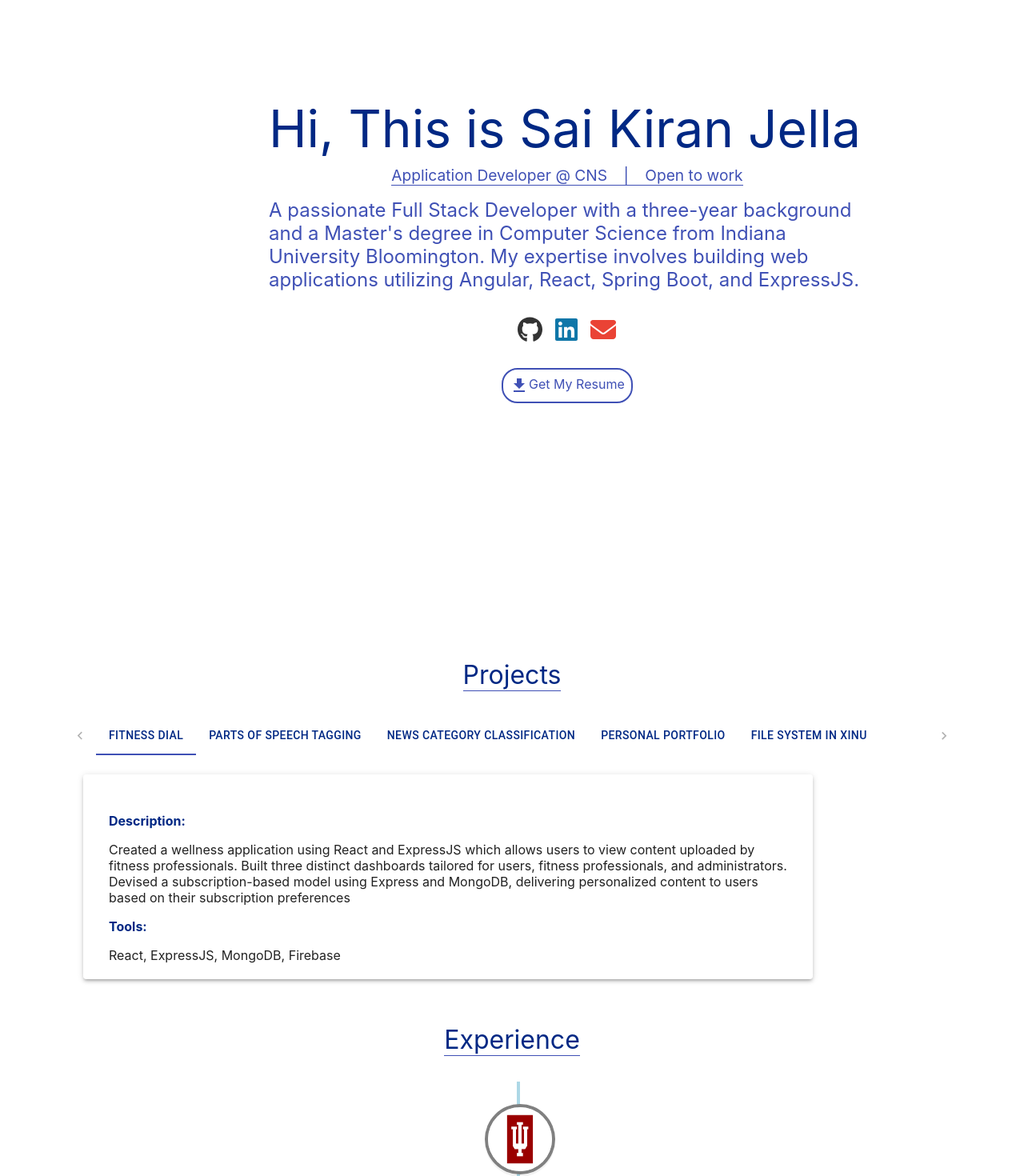
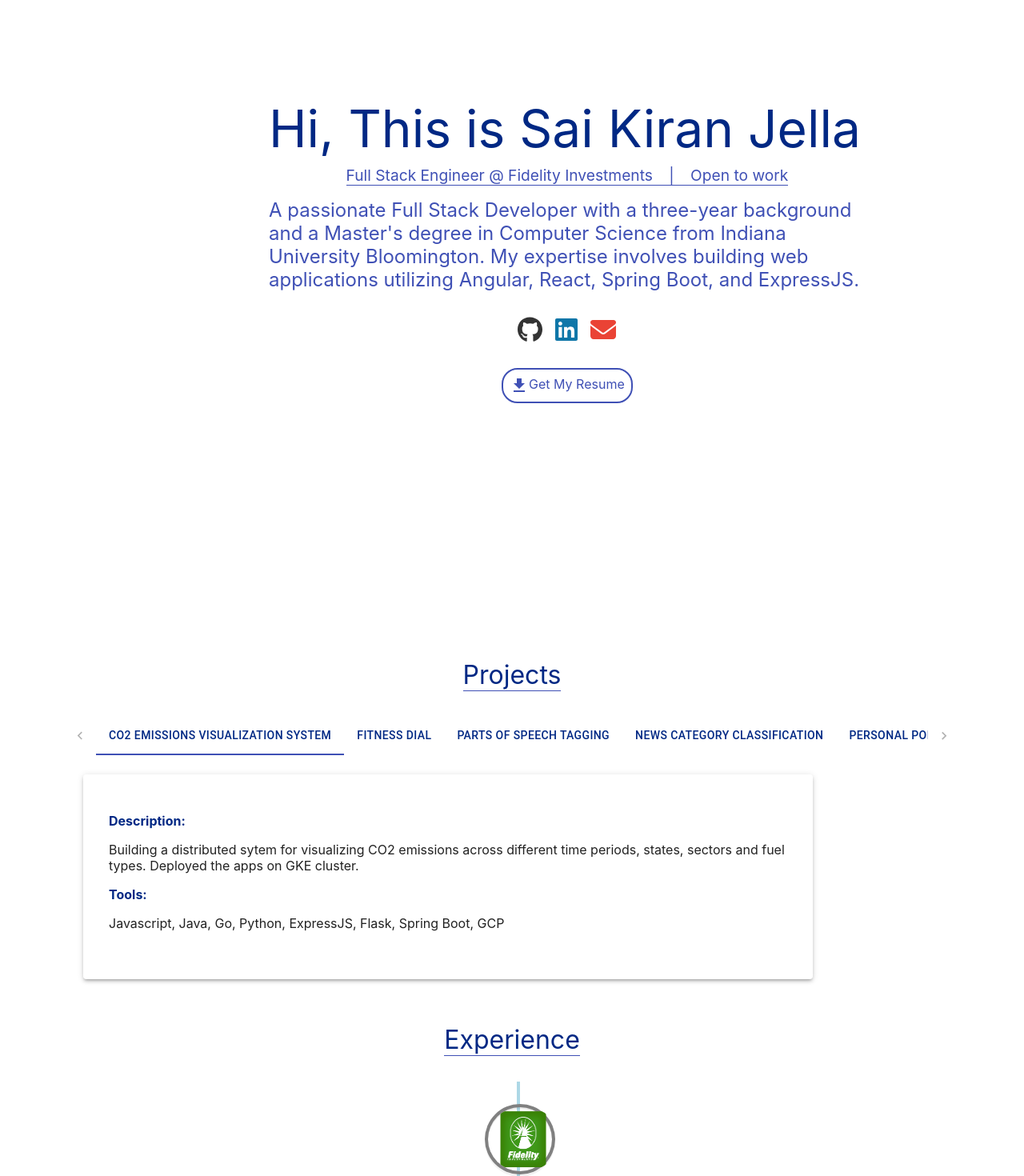
Before and after one commit to jsaikiran19/portfolio, a React (Create React App) app: page / in a window 1280 px wide. Shown: the part 200-1670 px from the top of the page at 80% size. Built offline with nearby package versions, Linux system fonts and the light colour scheme.

Commit message:
updates resume and adds new work ex

```diff
--- a/src/App.js
+++ b/src/App.js
@@ -57,7 +57,7 @@ CircularProgressWithLabel.propTypes = {
   value: PropTypes.number.isRequired,
 };
 function App() {
-  const isMobile = useMediaQuery("(max-width: 768px)");
+  const isMobile = useMediaQuery("(max-device-width: 480px)");
   const [anchorEl, setAnchorEl] = React.useState(null);
   const [progress, setProgress] = React.useState(1);
   const [open, setOpen] = useState(false);
@@ -179,9 +179,10 @@ function App() {
               )}
             </div>
           </header>
+          <div>
           <div className="welcome-page">
             <div className="greeting">Hi, This is Sai Kiran Jella</div>
-            <div className="subtitle">Application Developer @ CNS &ensp; | &ensp; Open to work</div>
+            <div className="subtitle">Full Stack Engineer @ Fidelity Investments &ensp; | &ensp; Open to work</div>
             <div className="description">
               A passionate Full Stack Developer with a three-year background and
               a Master's degree in Computer Science from Indiana University
@@ -229,6 +230,7 @@ function App() {
             <KeyboardArrowDownIcon fontSize="large"/>
             </a> */}
           </div>
+          </div>
           <section className="projects" id="projects">
             <div className="section-title">Projects</div>
             <Projects />
--- a/src/App.scss
+++ b/src/App.scss
@@ -57,7 +57,7 @@ html {
     flex-direction: column;
     align-items: center;
     margin: 15rem 21rem;
-    @media (max-width: 768px) {
+    @media (max-device-width: 480px) {
       margin: 8rem 5rem;
     }
     width: fit-content;
--- a/src/components/experience/experience.js
+++ b/src/components/experience/experience.js
@@ -7,17 +7,26 @@ import "react-vertical-timeline-component/style.min.css";
 import iu from "../../assets/IU.jpeg";
 import adp from "../../assets/adp.jpg";
 import mgit from "../../assets/mgit.png";
+import fidelity from "../../assets/fidelity.png";
 import "./experience.scss";
 import { useTheme } from "@mui/material";
 
 const Icon = (props) => (
-  <img src={props.path} style={{ borderRadius: 40 }} alt="" />
+  <img src={props.path} className={props.className} style={{ borderRadius: 40 }} alt="" />
 );
 export default function Experience() {
   const experiences = [
     {
-      date: "May 2022 - Present",
-      position: "left",
+      date: "Oct 2023 - Present",
+      position:"left",
+      title:"Full Stack Engineer",
+      description:
+      "Building and maintaining Java microservices for Fidelity's Annuity Account Opening Team and designing user interfaces using Angular.",
+      path:fidelity
+    },
+    {
+      date: "May 2022 - Oct 2023",
+      position: "right",
       title: "Application Developer",
       description:
         "Designed web applications using Angular, Ngxs, Storybook, and Figma. Automated the deployment process using Github actions to deploy the application on Netlify under 5 minutes.",
@@ -25,7 +34,7 @@ export default function Experience() {
     },
     {
       date: "Aug 2021 - May 2023",
-      position: "right",
+      position: "left",
       title: "Masters in Computer Science",
       description:
         "Graduated with a Masters in CS at Indiana University Bloomington.",
@@ -33,7 +42,7 @@ export default function Experience() {
     },
     {
       date: "Aug 2019 - Aug 2021",
-      position: "left",
+      position: "right",
       title: "Full Stack Engineer",
       description:
         "Revamped a Jenkins pipeline and utilized Docker to reduce build times by 20 minutes. Slashed the initial load size of the application by 80% by migrating AngularJS to Angular 8 and implementing a lazy loading approach. Spearheaded an initiative to establish a unified user experience across multiple applications, ensuring a seamless and intuitive interaction for users",
@@ -41,7 +50,7 @@ export default function Experience() {
     },
     {
       date: "Aug 2015 - May 2019",
-      position: "right",
+      position: "left",
       title: "Bachelor in Technology",
       description:
         "Pursued a bachelor in Computer Science at Mahatma Gandhi Institute of Technology",
@@ -58,7 +67,7 @@ export default function Experience() {
               key={exp.title}
               date={exp.date}
               position={exp.position}
-              icon={<Icon path={exp.path}></Icon>}
+              icon={<Icon className={exp.path.split(".")[0].split("/").at(-1)} path={exp.path}></Icon>}
               contentArrowStyle={{ borderRight: "7px solid  lightblue" }}
               contentStyle={{
                 background: theme==='light' ? "white": "#282c34",
--- a/src/components/experience/experience.scss
+++ b/src/components/experience/experience.scss
@@ -1,7 +1,7 @@
 @import '../../colors.scss';
 
 .vertical-timeline-element-content {
-    @media (max-width: 768px) {
+    @media (max-device-width: 480px) {
         margin-left: 7rem !important;
       }
 
@@ -20,4 +20,7 @@
 img {
     height: 5rem;
     width: 5rem;
+    &.fidelity {
+        width: 5.5rem;
+    }
 }
--- a/src/components/projects/projects.js
+++ b/src/components/projects/projects.js
@@ -19,6 +19,12 @@ function TabPanel(props) {
 
 export default function Projects() {
   const cards = [
+    {
+      name: 'CO2 emissions visualization system',
+      tools: ["Javascript", "Java", "Go", "Python","ExpressJS","Flask", "Spring Boot","GCP"],
+      description:
+        "Building a distributed sytem for visualizing CO2 emissions across different time periods, states, sectors and fuel types. Deployed the apps on GKE cluster."
+    },
     {
       name: "Fitness Dial",
       tools: ["React", "ExpressJS", "MongoDB", "Firebase"],
--- a/src/index.scss
+++ b/src/index.scss
@@ -14,7 +14,7 @@ code {
 
 html {
   font-size: 16px;
-  @media (max-width: 768px) {
+  @media (max-device-width: 480px) {
     font-size: 7px;
   }
 }
```
Also changed, not shown: src/components/projects/projects.scss (+6 -6 lines), src/assets/fidelity.png (added), 1 other file (tests, documents, lock files or other folders).
